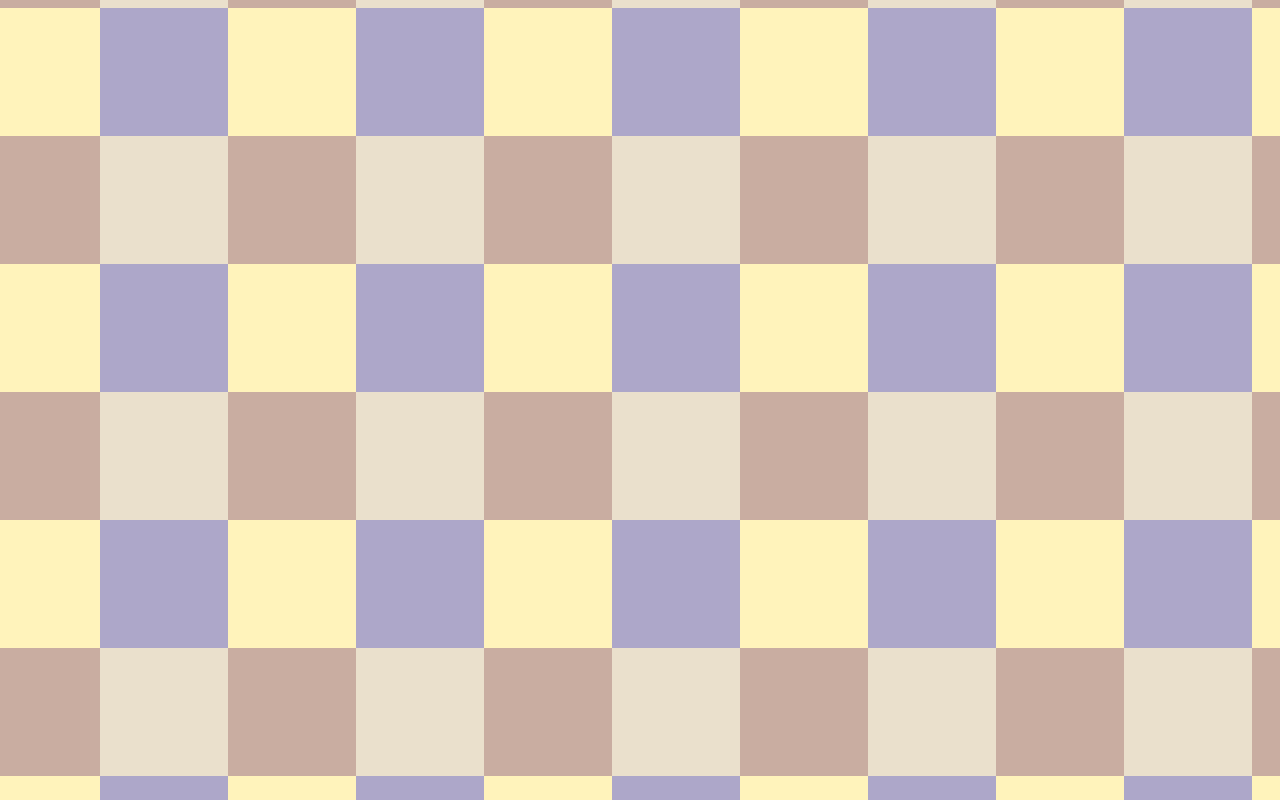
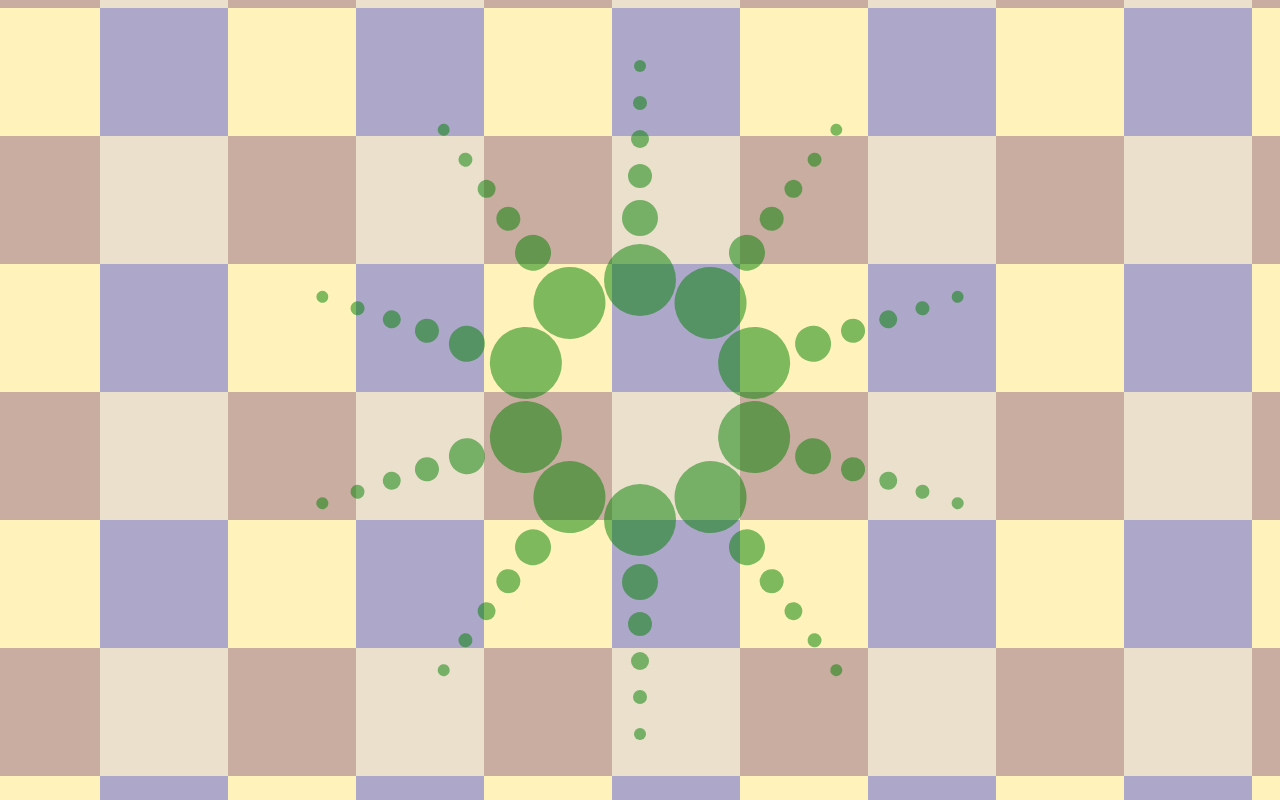
Before and after one commit to MatthewBurstein/pattern-fiddle, a website: page index.html in a window 1280 px wide. Shown: the top 800 px of the page. Drawn offline with nearby package versions, Linux system fonts and the light colour scheme; files that its build step writes are made by us from their sources.

Commit message:
add full circle of circles

```diff
--- a/index.html
+++ b/index.html
@@ -192,12 +192,86 @@
     </div>
   </div>
 
+  <div class="circles-container-0">
     <div class="circle-1"></div>
     <div class="circle-2"></div>
     <div class="circle-3"></div>
     <div class="circle-4"></div>
     <div class="circle-5"></div>
     <div class="circle-6"></div>
+  </div>
+  <div class="circles-container-1">
+    <div class="circle-1"></div>
+    <div class="circle-2"></div>
+    <div class="circle-3"></div>
+    <div class="circle-4"></div>
+    <div class="circle-5"></div>
+    <div class="circle-6"></div>
+  </div>
+  <div class="circles-container-2">
+    <div class="circle-1"></div>
+    <div class="circle-2"></div>
+    <div class="circle-3"></div>
+    <div class="circle-4"></div>
+    <div class="circle-5"></div>
+    <div class="circle-6"></div>
+  </div>
+  <div class="circles-container-3">
+    <div class="circle-1"></div>
+    <div class="circle-2"></div>
+    <div class="circle-3"></div>
+    <div class="circle-4"></div>
+    <div class="circle-5"></div>
+    <div class="circle-6"></div>
+  </div>
+  <div class="circles-container-4">
+    <div class="circle-1"></div>
+    <div class="circle-2"></div>
+    <div class="circle-3"></div>
+    <div class="circle-4"></div>
+    <div class="circle-5"></div>
+    <div class="circle-6"></div>
+  </div>
+  <div class="circles-container-5">
+    <div class="circle-1"></div>
+    <div class="circle-2"></div>
+    <div class="circle-3"></div>
+    <div class="circle-4"></div>
+    <div class="circle-5"></div>
+    <div class="circle-6"></div>
+  </div>
+  <div class="circles-container-6">
+    <div class="circle-1"></div>
+    <div class="circle-2"></div>
+    <div class="circle-3"></div>
+    <div class="circle-4"></div>
+    <div class="circle-5"></div>
+    <div class="circle-6"></div>
+  </div>
+  <div class="circles-container-7">
+    <div class="circle-1"></div>
+    <div class="circle-2"></div>
+    <div class="circle-3"></div>
+    <div class="circle-4"></div>
+    <div class="circle-5"></div>
+    <div class="circle-6"></div>
+  </div>
+  <div class="circles-container-8">
+    <div class="circle-1"></div>
+    <div class="circle-2"></div>
+    <div class="circle-3"></div>
+    <div class="circle-4"></div>
+    <div class="circle-5"></div>
+    <div class="circle-6"></div>
+  </div>
+  <div class="circles-container-9">
+    <div class="circle-1"></div>
+    <div class="circle-2"></div>
+    <div class="circle-3"></div>
+    <div class="circle-4"></div>
+    <div class="circle-5"></div>
+    <div class="circle-6"></div>
+  </div>
 
   <script src="animation.js"></script>
 </body>
--- a/styles/circles.scss
+++ b/styles/circles.scss
@@ -1,36 +1,38 @@
+$largeCircleRadius: 40px;
+$minCircleContainer: 0;
+$maxCircleContainer: 9;
+$firstCircleNumber: 1;
+$lastCircleNumber: 6;
 
-$largeCircleRadius: 50px;
-
-.circles {
-  padding-bottom: 20px;
-  // transform: rotate(30deg);
-  background-color: darkred;
+@mixin circles-container($circlesContainerNumber) {
+  display: flex;
+  flex-direction: column-reverse;
+  align-items: center;
+  padding-bottom: calc(50vh + 80px);
+  transform: rotate(calc(#{$circlesContainerNumber * 36deg}));
   position: absolute;
   top: 0;
   left: calc(50vw - #{$largeCircleRadius});
   width: calc(2 * #{$largeCircleRadius});
-  height: 50vh;
+  height: 100vh;
 }
 
+@for $i from $minCircleContainer through $maxCircleContainer {
+  .circles-container-#{$i} {
+    @include circles-container($i)
+  }
+}
 
 @mixin circle($circleNumber) {
-  @debug triangular(1);
   $circleRadius: calc(0.9 * #{$largeCircleRadius} / #{$circleNumber});
-  @debug $circleRadius;
-  // top: calc(50vh - (#{$circleRadius}));
-  // left: calc(50vw + #{$largeCircleRadius} * 1.9 * #{$circleNumber});
+  margin-bottom: $circleNumber * 4px;
   width: calc(#{$circleRadius} * 2);
   height: calc(#{$circleRadius} * 2);
   background-color: green;
   opacity: 0.5;
-  position: absolute;
-  z-index: 20;
   border-radius: $circleRadius;
   mix-blend-mode: difference;
 }
-
-$firstCircleNumber: 1;
-$lastCircleNumber: 6;
 
 @for $i from $firstCircleNumber through $lastCircleNumber {
   .circle-#{$i} {
--- a/styles/squares.scss
+++ b/styles/squares.scss
@@ -1,4 +1,3 @@
-
 $squareDimension: 10vw;
 $minRowAndColumnNumber: 0;
 $maxRowAndColumnNumber: 13;
```
Lines whose indentation alone changed are shown as unchanged.
